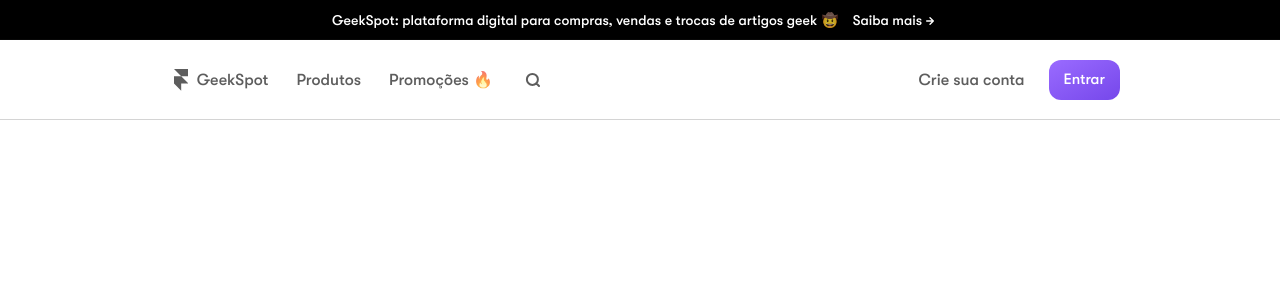
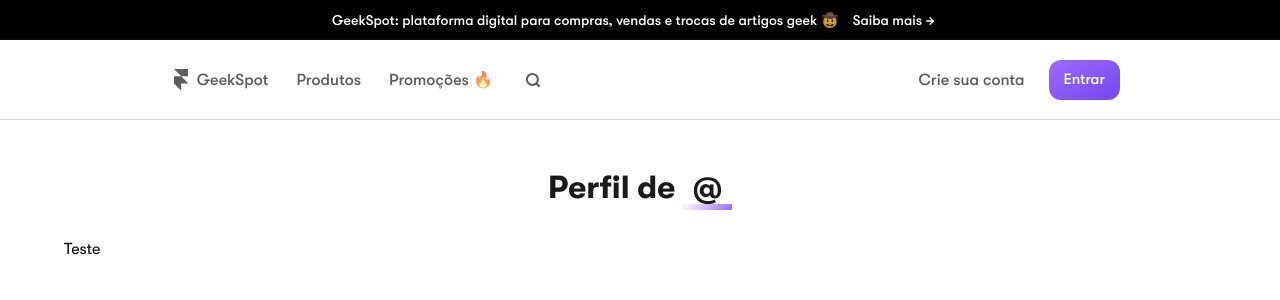
Before and after one commit to junioranheu/geekspot-v2, a Next.js app in the folder front-end/: page /usuario/1/1 in a window 1280 px wide. Shown: the top 300 px of the page. Built offline with nearby package versions, Linux system fonts and the light colour scheme; no server answers.

Commit message:
ajustes em \usuario\id\nomeUsuarioSistema

```diff
--- a/front-end/pages/usuario/[id]/[nomeUsuarioSistema].js
+++ b/front-end/pages/usuario/[id]/[nomeUsuarioSistema].js
@@ -3,6 +3,7 @@ import { Auth, UsuarioContext } from '../../../utils/context/usuarioContext';
 import CONSTANTS_USUARIOS from '../../../utils/data/constUsuarios';
 import ajustarUrl from '../../../utils/outros/ajustarUrl';
 import { Fetch } from '../../../utils/outros/fetch';
+import paginaCarregada from '../../../utils/outros/paginaCarregada';
 
 export default function Perfil({ usuario }) {
     // console.log(cursos);
@@ -12,8 +13,11 @@ export default function Perfil({ usuario }) {
     const [isLoaded, setIsLoaded] = useState(false);
     useEffect(() => {
         // Título da página;
-        document.title = usuario.length > 0 ? `GeekSpot — Cursos de ${usuario[0]?.xxx}` : 'GeekSpot';
-    }, [usuarioId, usuario]);
+        console.log(usuario);
+        document.title = usuario ? `GeekSpot — Perfil de @${usuario?.nomeUsuarioSistema}` : 'GeekSpot';
+
+        paginaCarregada(true, 200, 500, setIsLoaded);
+    }, [usuarioId, usuario?.nomeUsuarioSistema]);
 
     if (!isLoaded) {
         return false;
@@ -22,11 +26,11 @@ export default function Perfil({ usuario }) {
     return (
         <section className='flexColumn paddingPadrao margem5'>
             <div className='centralizarTexto'>
-                <span className='titulo'>Perfil de <span className='grifar'>{usuario[0]?.xxx.xxx}</span></span>
+                <span className='titulo'>Perfil de <span className='grifar'>@{usuario?.nomeUsuarioSistema}</span></span>
             </div>
 
             <div className='margem3'>
-
+                Teste
             </div>
 
             {/* Espaço a mais */}
@@ -60,8 +64,9 @@ export async function getStaticProps(context) {
     const id = context.params.id;
 
     // Usuário;
-    const url = `${CONSTANTS_USUARIOS.API_URL_GET_POR_CURSO_CATEGORIA_ID}/${id}`;
+    const url = `${CONSTANTS_USUARIOS.API_URL_GET_POR_ID}/${id}`;
     const usuario = await Fetch.getApi(url, null);
+    // console.log(usuario);
 
     return {
         props: {
--- a/front-end/utils/data/constUsuarios.js
+++ b/front-end/utils/data/constUsuarios.js
@@ -1,6 +1,7 @@
 import { API_BASE_URL_DEV, API_BASE_URL_PROD } from '../outros/_urlApi';
 
 const ENDPOINTS = {
+    GET_POR_ID: 'api/Usuarios',
     GET_TODOS: 'api/Usuarios/todos',
     GET_AUTENTICAR: 'api/Usuarios/autenticar',
     GET_VERIFICAR_EMAIL_E_SENHA: 'api/Usuarios/verificarEmailSenha',
@@ -8,6 +9,7 @@ const ENDPOINTS = {
 };
 
 const DEV = {
+    API_URL_GET_POR_ID: `${API_BASE_URL_DEV}/${ENDPOINTS.GET_POR_ID}`,
     API_URL_GET_TODOS: `${API_BASE_URL_DEV}/${ENDPOINTS.GET_TODOS}`,
     API_URL_GET_AUTENTICAR: `${API_BASE_URL_DEV}/${ENDPOINTS.GET_AUTENTICAR}`,
     API_URL_GET_VERIFICAR_EMAIL_E_SENHA: `${API_BASE_URL_DEV}/${ENDPOINTS.GET_VERIFICAR_EMAIL_E_SENHA}`,
@@ -15,6 +17,7 @@ const DEV = {
 };
 
 const PROD = {
+    API_URL_GET_POR_ID: `${API_BASE_URL_PROD}/${ENDPOINTS.GET_POR_ID}`,
     API_URL_GET_TODOS: `${API_BASE_URL_PROD}/${ENDPOINTS.GET_TODOS}`,
     API_URL_GET_AUTENTICAR: `${API_BASE_URL_PROD}/${ENDPOINTS.GET_AUTENTICAR}`,
     API_URL_GET_VERIFICAR_EMAIL_E_SENHA: `${API_BASE_URL_PROD}/${ENDPOINTS.GET_VERIFICAR_EMAIL_E_SENHA}`,
```
